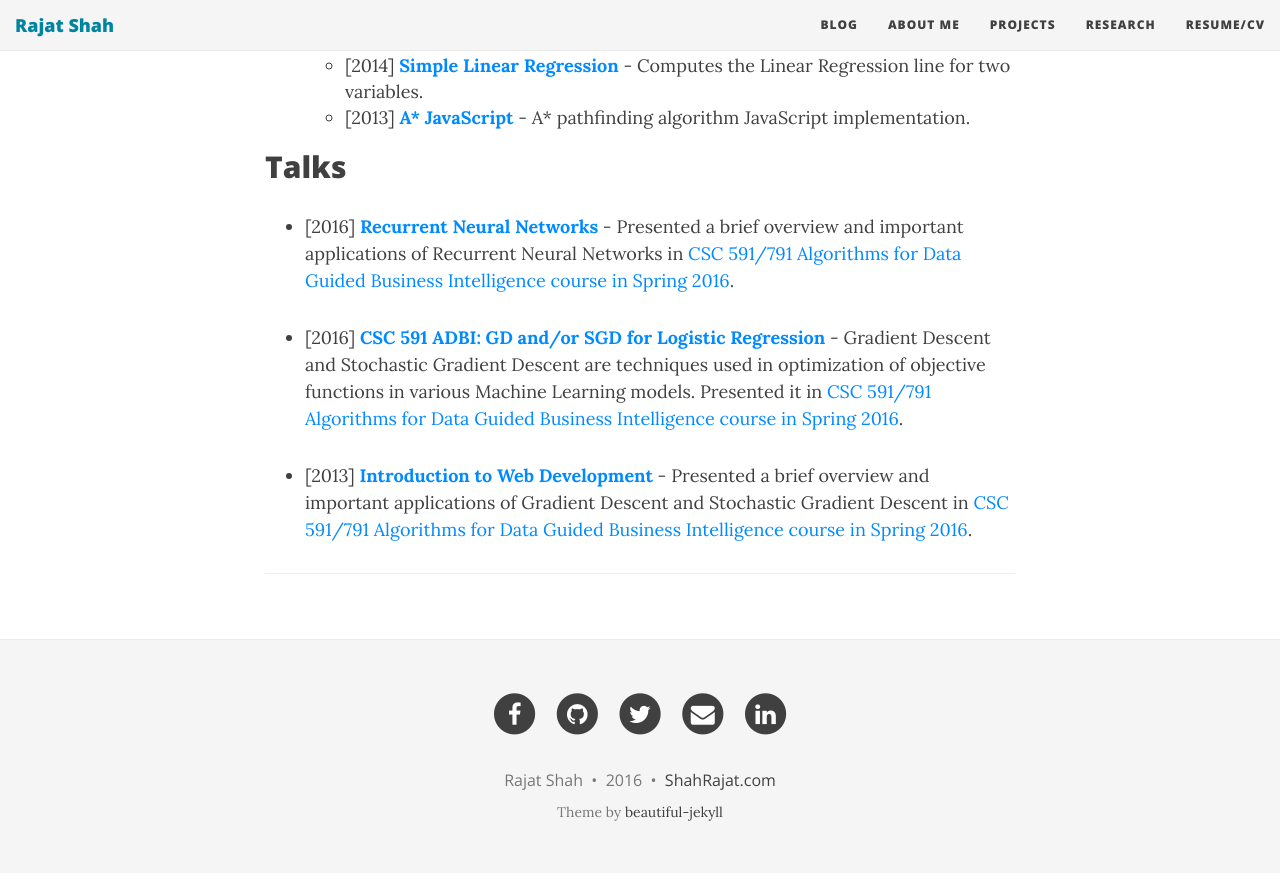
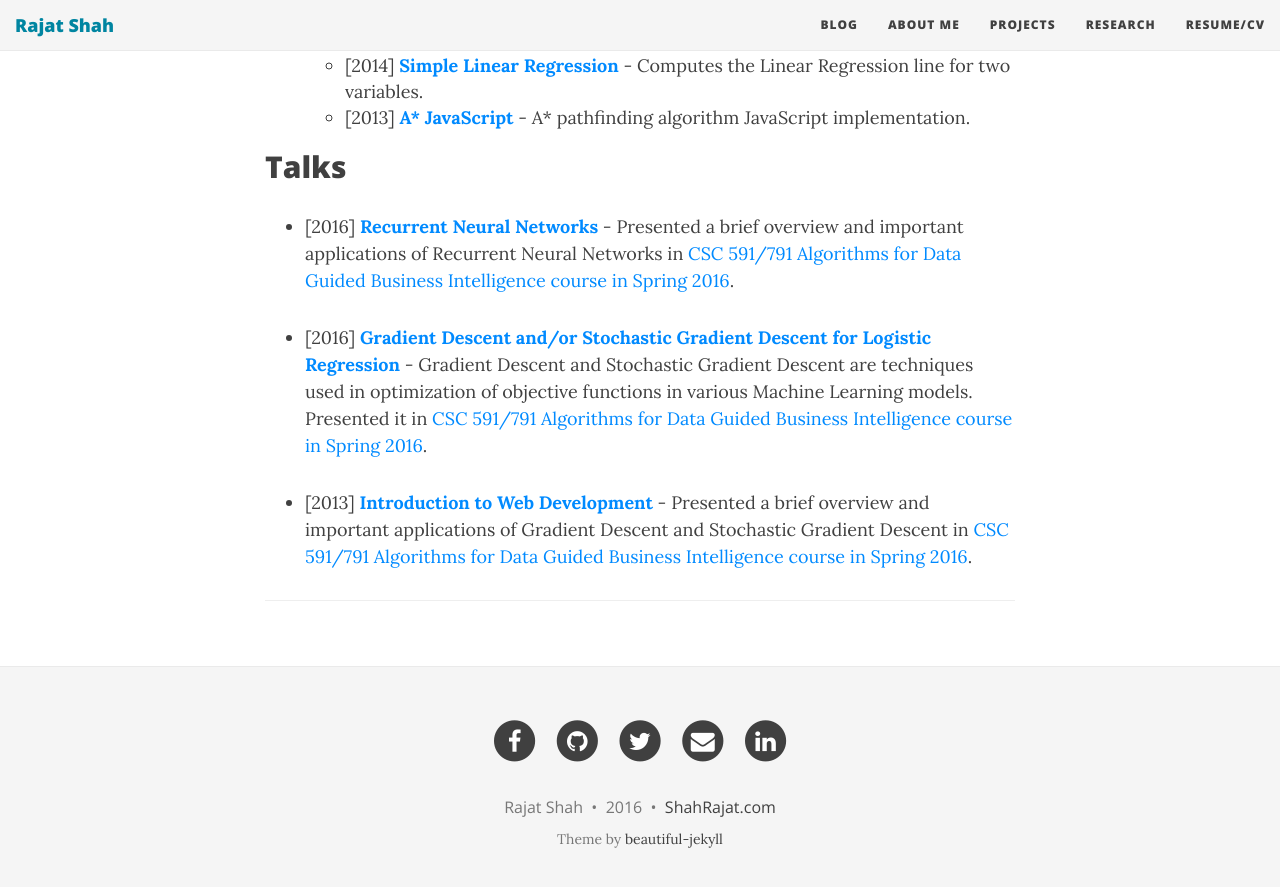
Before and after one commit to shahrajat/shahrajat.github.io, a Jekyll site: the page built from projects.md, in a window 1280 px wide and 900 px high, scrolled down 1941 px. Shown: the top 887 px of the window. Built offline with Jekyll 4.4.1, drawn with Linux system fonts in a browser that asks for light colours; nearby versions of some CDN libraries; comment, search, counter and statistics services are not loaded.

Commit message:
Updated projects.md

```diff
--- a/projects.md
+++ b/projects.md
@@ -44,7 +44,7 @@ I really enjoy building web applications, whether big or small. Throughout my ti
 
 - [2016] **[Recurrent Neural Networks](https://docs.google.com/presentation/d/1-Y3rc-Y1jryat7kkzpZStoprk2dc4fVnpmezkAcrv-c/pub?start=false&loop=false&delayms=10000&slide=id.g11048b17a6_0_51){:target="_blank"}** - Presented a brief overview and important applications of Recurrent Neural Networks in [CSC 591/791 Algorithms for Data Guided Business Intelligence course in Spring 2016](https://engineeringonline.ncsu.edu/onlinecourses/coursemarketing/SPR-2016/CSC591-791.html){:target="_blank"}.
 
-- [2016] **[CSC 591 ADBI: GD and/or SGD for Logistic Regression](https://docs.google.com/presentation/d/1ViSaw_DzYXfKMjt6JBoN1RbgIRVCkNj2q5XAG3wjPFU/pub?start=false&loop=false&delayms=10000){:target="_blank"}** - Gradient Descent and Stochastic Gradient Descent are techniques used in optimization of objective functions in various Machine Learning models. Presented it in [CSC 591/791 Algorithms for Data Guided Business Intelligence course in Spring 2016](https://engineeringonline.ncsu.edu/onlinecourses/coursemarketing/SPR-2016/CSC591-791.html){:target="_blank"}.
+- [2016] **[Gradient Descent and/or Stochastic Gradient Descent for Logistic Regression](https://docs.google.com/presentation/d/1ViSaw_DzYXfKMjt6JBoN1RbgIRVCkNj2q5XAG3wjPFU/pub?start=false&loop=false&delayms=10000){:target="_blank"}** - Gradient Descent and Stochastic Gradient Descent are techniques used in optimization of objective functions in various Machine Learning models. Presented it in [CSC 591/791 Algorithms for Data Guided Business Intelligence course in Spring 2016](https://engineeringonline.ncsu.edu/onlinecourses/coursemarketing/SPR-2016/CSC591-791.html){:target="_blank"}.
 
 - [2013]
 **[Introduction to Web Development](http://www.slideshare.net/rajatsshah/introduction-to-web-designing){:target="_blank"}** - Presented a brief overview and important applications of Gradient Descent and Stochastic Gradient Descent in [CSC 591/791 Algorithms for Data Guided Business Intelligence course in Spring 2016](https://engineeringonline.ncsu.edu/onlinecourses/coursemarketing/SPR-2016/CSC591-791.html){:target="_blank"}.
```
